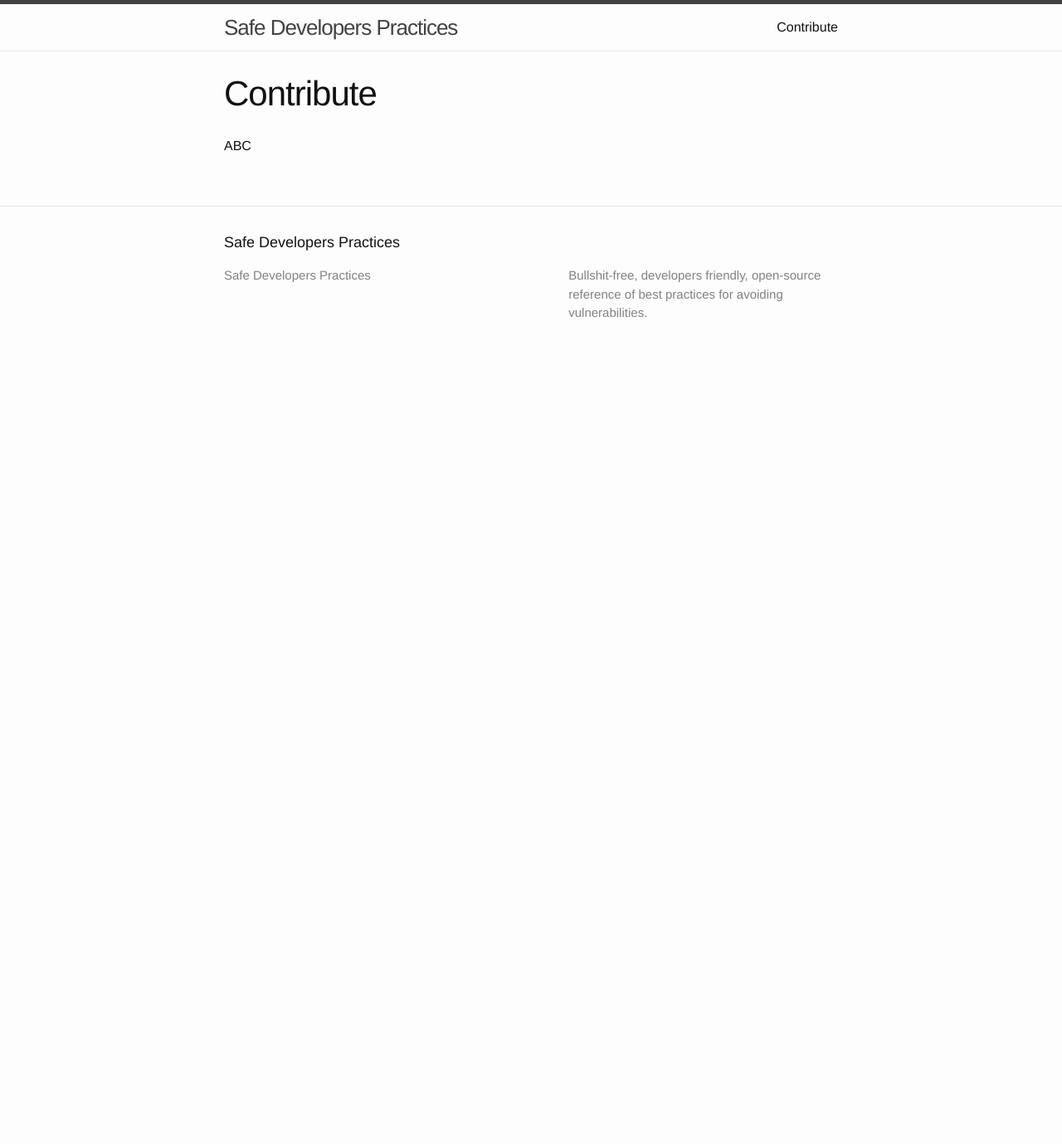
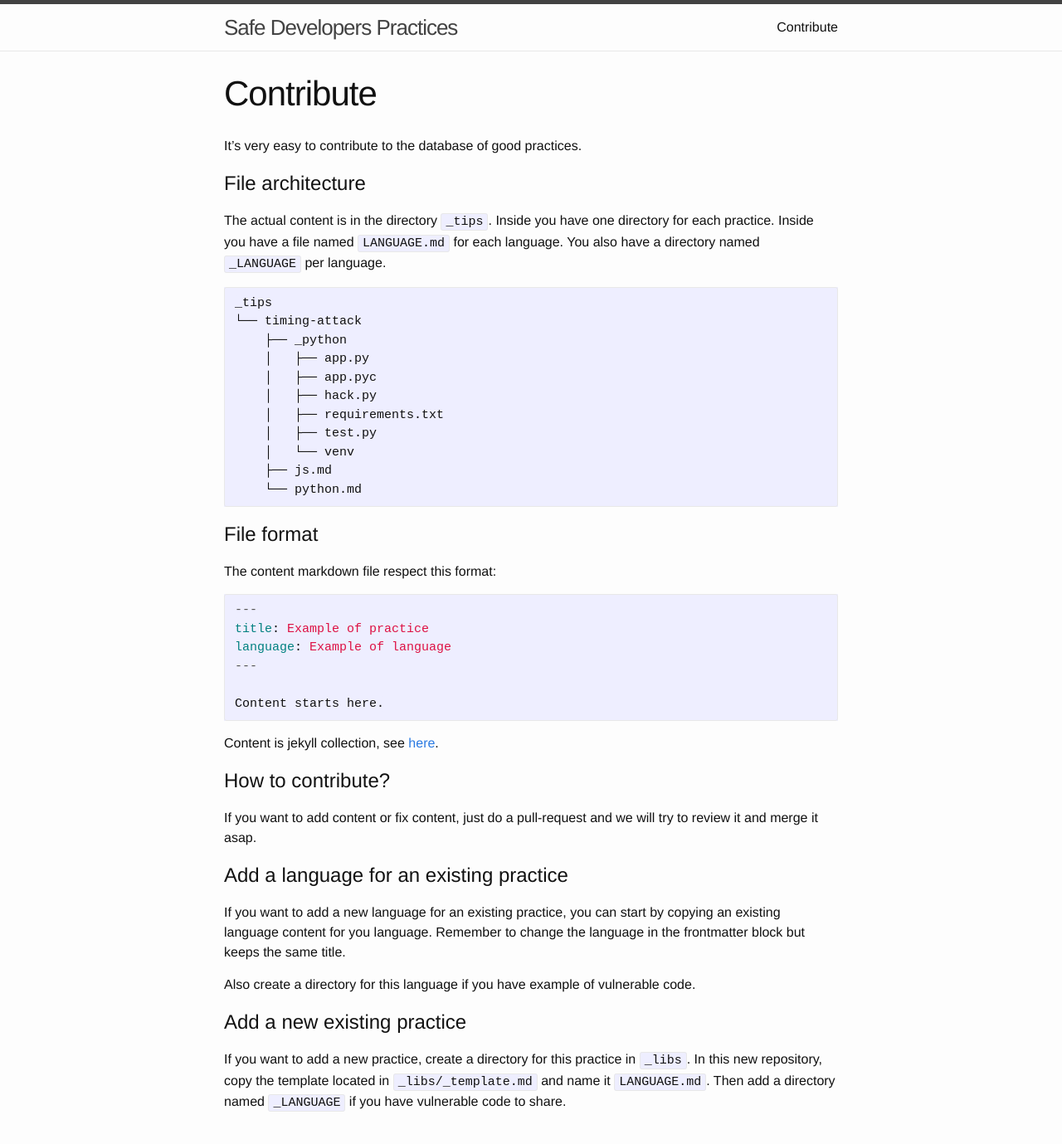
Before and after one commit to sqreen/DevelopersSecurityBestPractices, a Jekyll site: the page built from contribute.md, in a window 1280 px wide and 1400 px high. Shown: the top 1379 px of the window at 83% size. Built offline with Jekyll 4.4.1, drawn with Linux system fonts in a browser that asks for light colours.

Commit message:
Update contribute and add template content file

````diff
--- a/contribute.md
+++ b/contribute.md
@@ -4,4 +4,51 @@ layout: page
 ---
 
 
-ABC
+It's very easy to contribute to the database of good practices.
+
+# File architecture
+
+The actual content is in the directory `_tips`. Inside you have one directory for each practice. Inside you have a file named `LANGUAGE.md` for each language. You also have a directory named `_LANGUAGE` per language.
+
+```
+_tips
+└── timing-attack
+    ├── _python
+    │   ├── app.py
+    │   ├── app.pyc
+    │   ├── hack.py
+    │   ├── requirements.txt
+    │   ├── test.py
+    │   └── venv
+    ├── js.md
+    └── python.md
+```
+
+# File format
+
+The content markdown file respect this format:
+
+```markdown
+---
+title: Example of practice
+language: Example of language
+---
+
+Content starts here.
+```
+
+Content is jekyll collection, see [here](https://jekyllrb.com/docs/frontmatter/).
+
+# How to contribute?
+
+If you want to add content or fix content, just do a pull-request and we will try to review it and merge it asap.
+
+# Add a language for an existing practice
+
+If you want to add a new language for an existing practice, you can start by copying an existing language content for you language. Remember to change the language in the frontmatter block but keeps the same title.
+
+Also create a directory for this language if you have example of vulnerable code.
+
+# Add a new existing practice
+
+If you want to add a new practice, create a directory for this practice in `_libs`. In this new repository, copy the template located in `_libs/_template.md` and name it `LANGUAGE.md`. Then add a directory named `_LANGUAGE` if you have vulnerable code to share.
````
Also changed, not shown: _tips/_template.md (added, +18 -0 lines).
